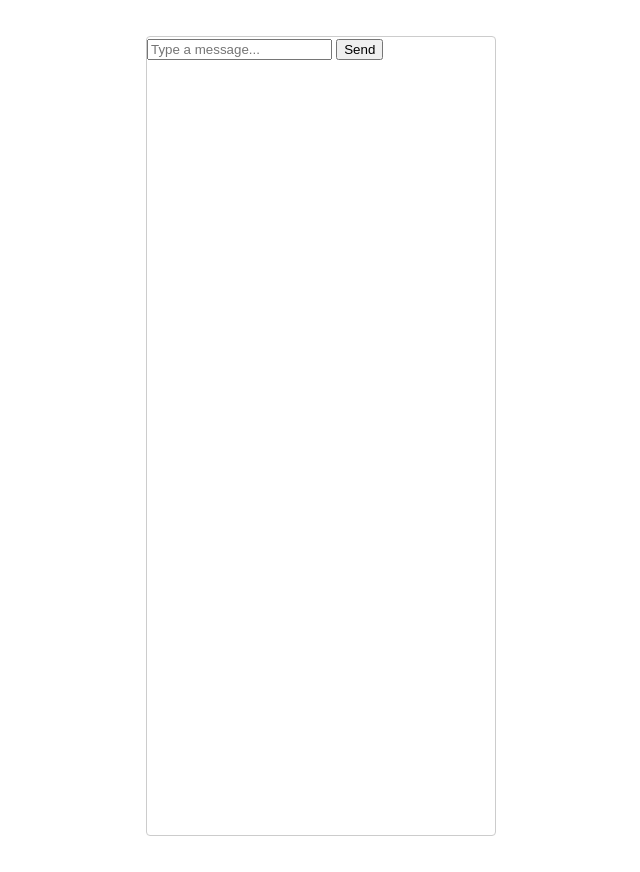
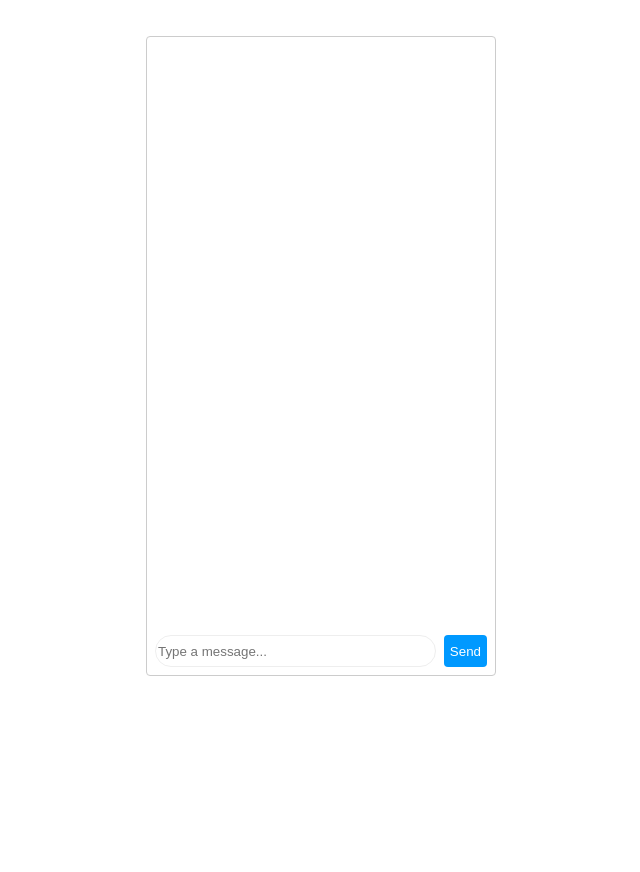
Before and after one commit to CinLo82/curso-node-midu, a website: page clase-6/client/index.html in a window 1280 px wide. Shown: the whole page, without its empty margins (319-959 px from the left). After the commit the page ends 800 px from the top, so only its background shows below. Drawn offline with Linux system fonts and the light colour scheme.

Commit message:
se envian mensajes

```diff
--- a/clase-6/client/index.html
+++ b/clase-6/client/index.html
@@ -4,6 +4,30 @@
     <meta charset="UTF-8">
     <meta name="viewport" content="width=device-width, initial-scale=1.0">
     <title>cinlo-chat</title>
+    <script type="module">
+        import { io } from 'https://cdn.socket.io/4.3.2/socket.io.esm.min.js'
+
+        const socket = io()
+
+        const form = document.getElementById('form')
+        const input = document.getElementById('input')
+        const messages = document.getElementById('messages')
+
+        socket.on('chat message', (msg) => {
+            const item = `<li>${msg}</li>`
+            messages.insertAdjacentHTML('beforeend', item)
+        })
+
+        form.addEventListener('submit', (e) => {
+            e.preventDefault();
+
+            if (input.value) {
+                socket.emit('sendMessage', input.value)
+                input.value = ''
+            }
+        })
+    </script>
+
     <style>
         *,
         *::before,
@@ -21,7 +45,7 @@
             display: grid;
             place-content: center;
             height: 100hv;
-            padding: 36px;
+            padding: 36px 36px 100px 36px;
             grid-template-rows: 1fr;
         }
 
@@ -30,13 +54,70 @@
             border-radius: 4px;
             overflow: hidden;
             width: 350px;
-            height: 100vh;
+            height: 80vh;
             position: relative;
         }
+
+        #form {
+            bottom: 0;
+            display: flex;
+            height: 48px;
+            left: 0;
+            padding: 4px;
+            position: absolute;
+            right: 0;
+        }
+
+        #input {
+            border-radius: 9999px;
+            border: 1px solid #eee;
+            flex: 1;
+            margin: 4px;
+            padding: 0, 8px;
+        }
+
+        #input:focus {
+            outline: 0;
+        }
+
+        #form > button {
+            background-color: #09f;
+            color: #fff;
+            border: none;
+            margin: 4px;
+            border-radius: 4px;
+        }
+
+        #form > button {
+            background-color: #09f;
+        }
+
+        #messages {
+            list-style-type: none;
+            margin: 0;
+            padding: 0;
+            overflow-y: scroll;
+            height: 100%;
+            scroll-behavior: smooth;
+            padding-bottom: 48px;
+        }
+
+        #messages>li {
+            padding: .5rem 1rem;
+        }
+
+        #messages>li:nth-child(odd) {
+            background: #000;
+        }
+
+
+
+
     </style>
 </head>
 <body>
     <section id="chat">
+        <ul id="messages"></ul>
         <form id="form">
             <input type="text" id="input" placeholder="Type a message..." autocomplete="off"/>
             <button type="submit">Send</button>
--- a/clase-6/package.json
+++ b/clase-6/package.json
@@ -13,6 +13,7 @@
   "license": "ISC",
   "dependencies": {
     "express": "4.18.2",
-    "morgan": "1.10.0"
+    "morgan": "1.10.0",
+    "socket.io": "4.7.2"
   }
 }
```
Also changed, not shown: clase-6/server/index.js (+20 -1 lines).
